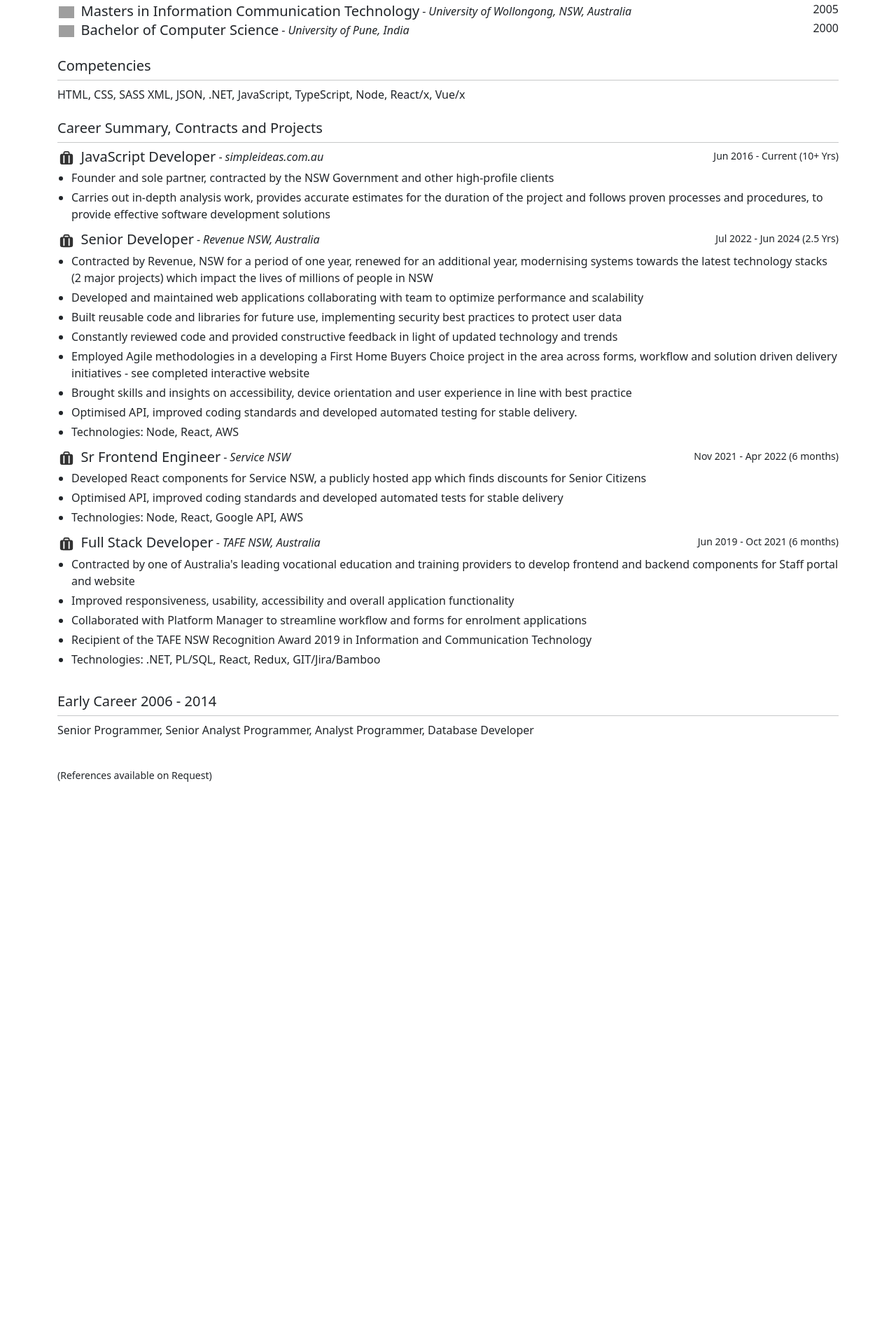
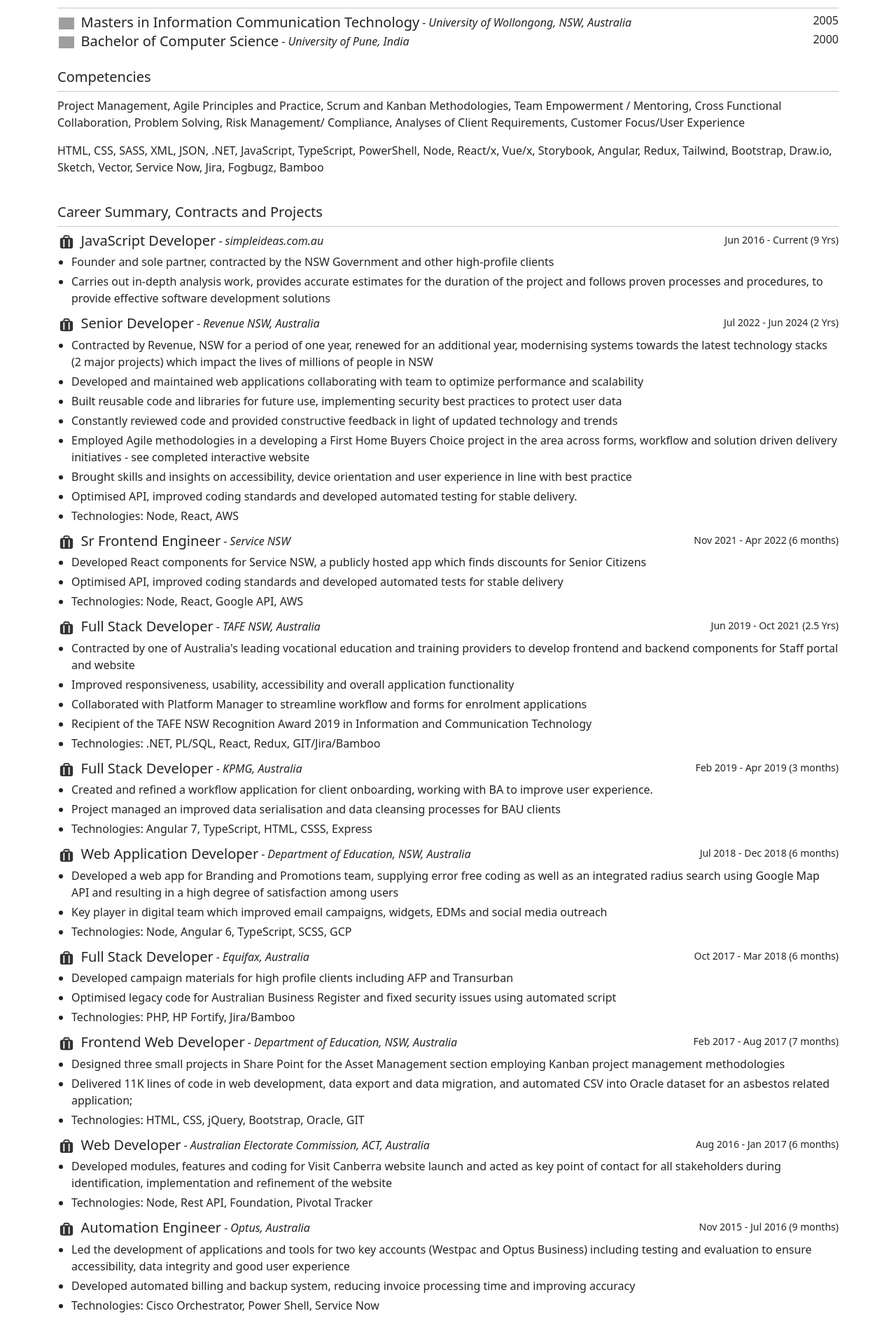
Before and after one commit to tofarshid/my-site, a React (Vite) app: page / in a window 1280 px wide. Shown: the part 447-2360 px from the top of the page at 70% size. Before the commit the page ends 1732 px from the top, so only its background shows below. Built offline with nearby package versions, Linux system fonts and the light colour scheme; grey boxes are pictures that could not be loaded.

Commit message:
01.05 added career summary

```diff
--- a/src/components/careerDesc.tsx
+++ b/src/components/careerDesc.tsx
@@ -11,8 +11,8 @@
 };
 
 const DescList = ({ list }: prop) => {
-    return list.map((item) => (
-        <li>
+    return list.map((item, key) => (
+        <li key={key}>
             <p className="m-0 mb-1">{item}</p>
         </li>
     ));
--- a/src/components/careerList.tsx
+++ b/src/components/careerList.tsx
@@ -27,3 +27,38 @@
     'Recipient of the TAFE NSW Recognition Award 2019 in Information and Communication Technology',
     'Technologies: .NET, PL/SQL, React, Redux, GIT/Jira/Bamboo',
 ];
+
+export const KPMG = [
+    'Created and refined a workflow application for client onboarding, working with  BA to improve user experience.',
+    'Project managed an improved data serialisation and data cleansing processes for BAU clients',
+    'Technologies: Angular 7, TypeScript, HTML, CSSS, Express',
+];
+
+export const DeptOfEducation1 = [
+    'Developed a web app for Branding and Promotions team, supplying error free coding as well as an integrated radius search using Google Map API and resulting in a  high degree of satisfaction among users',
+    'Key player in digital team which improved email campaigns, widgets, EDMs and social media outreach',
+    'Technologies: Node, Angular 6, TypeScript, SCSS, GCP',
+];
+
+export const Equifax = [
+    'Developed campaign materials for high profile clients including AFP and Transurban',
+    'Optimised legacy code for Australian Business Register and fixed security issues using automated script',
+    'Technologies: PHP, HP Fortify, Jira/Bamboo',
+];
+
+export const DeptOfEducation2 = [
+    'Designed three small projects in Share Point for the Asset Management section employing Kanban project management methodologies',
+    'Delivered 11K lines of code in web development, data export and data migration, and automated CSV into Oracle dataset for an asbestos related application;',
+    'Technologies: HTML, CSS, jQuery, Bootstrap, Oracle, GIT',
+];
+
+export const AEC = [
+    'Developed modules, features and coding for Visit Canberra website launch and acted as key point of contact for all stakeholders during identification, implementation and refinement of the website',
+    'Technologies: Node, Rest API, Foundation, Pivotal Tracker',
+];
+
+export const Optus = [
+    'Led the development of applications and tools for two key accounts (Westpac and Optus Business) including testing and evaluation to ensure accessibility, data integrity and good user experience',
+    'Developed automated billing and backup system, reducing invoice processing time and improving accuracy',
+    'Technologies: Cisco Orchestrator, Power Shell, Service Now',
+];
--- a/src/components/content.tsx
+++ b/src/components/content.tsx
@@ -4,7 +4,13 @@
 import { CareerHeading } from './careerHeading';
 import { CareerDesc } from './careerDesc';
 import {
+    AEC,
     deptOfCustomerService,
+    DeptOfEducation1,
+    DeptOfEducation2,
+    Equifax,
+    KPMG,
+    Optus,
     revenueNSW,
     simpleIdeas,
     TAFENSW,
@@ -15,7 +21,7 @@
             <div className="row row-cols-1 g-4">
                 <div className="col">
                     <SectionHeading title={'Professional Profile'} />
-                    <p className="m-0">
+                    <p>
                         Senior Developer who has significantly contributed to
                         overall success of teams and projects engaged in
                         solution delivery. Retained for successive contract
@@ -38,9 +44,18 @@
                 </div>
                 <div className="col">
                     <SectionHeading title={'Competencies'} />
-                    <p className="m-0">
-                        HTML, CSS, SASS XML, JSON, .NET, JavaScript, TypeScript,
-                        Node, React/x, Vue/x
+                    <p>
+                        Project Management, Agile Principles and Practice, Scrum
+                        and Kanban Methodologies, Team Empowerment / Mentoring,
+                        Cross Functional Collaboration, Problem Solving, Risk
+                        Management/ Compliance, Analyses of Client Requirements,
+                        Customer Focus/User Experience
+                    </p>
+                    <p>
+                        HTML, CSS, SASS, XML, JSON, .NET, JavaScript,
+                        TypeScript, PowerShell, Node, React/x, Vue/x, Storybook,
+                        Angular, Redux, Tailwind, Bootstrap, Draw.io, Sketch,
+                        Vector, Service Now, Jira, Fogbugz, Bamboo
                     </p>
                 </div>
                 <div className="col">
@@ -52,7 +67,7 @@
                             jobTitle="JavaScript Developer"
                             orgTitle="simpleideas.com.au"
                             fromAndTo="Jun 2016 - Current"
-                            duration="10+ Yrs"
+                            duration="9 Yrs"
                         />
                         <CareerDesc list={simpleIdeas} />
 
@@ -60,7 +75,7 @@
                             jobTitle="Senior Developer"
                             orgTitle="Revenue NSW, Australia"
                             fromAndTo="Jul 2022 - Jun 2024"
-                            duration="2.5 Yrs"
+                            duration="2 Yrs"
                         />
                         <CareerDesc list={revenueNSW} />
 
@@ -76,21 +91,66 @@
                             jobTitle="Full Stack Developer"
                             orgTitle="TAFE NSW, Australia"
                             fromAndTo="Jun 2019 - Oct 2021"
+                            duration="2.5 Yrs"
+                        />
+                        <CareerDesc list={TAFENSW} />
+
+                        <CareerHeading
+                            jobTitle="Full Stack Developer"
+                            orgTitle="KPMG, Australia"
+                            fromAndTo="Feb 2019 - Apr 2019"
+                            duration="3 months"
+                        />
+                        <CareerDesc list={KPMG} />
+
+                        <CareerHeading
+                            jobTitle="Web Application Developer"
+                            orgTitle="Department of Education, NSW, Australia"
+                            fromAndTo="Jul 2018 - Dec 2018"
                             duration="6 months"
                         />
-                        <CareerDesc list={TAFENSW} />
+                        <CareerDesc list={DeptOfEducation1} />
+
+                        <CareerHeading
+                            jobTitle="Full Stack Developer"
+                            orgTitle="Equifax, Australia"
+                            fromAndTo="Oct 2017 - Mar 2018"
+                            duration="6 months"
+                        />
+                        <CareerDesc list={Equifax} />
+
+                        <CareerHeading
+                            jobTitle="Frontend Web Developer"
+                            orgTitle="Department of Education, NSW, Australia"
+                            fromAndTo="Feb 2017 - Aug 2017"
+                            duration="7 months"
+                        />
+                        <CareerDesc list={DeptOfEducation2} />
+
+                        <CareerHeading
+                            jobTitle="Web Developer"
+                            orgTitle="Australian Electorate Commission, ACT, Australia"
+                            fromAndTo="Aug 2016 - Jan 2017"
+                            duration="6 months"
+                        />
+                        <CareerDesc list={AEC} />
+
+                        <CareerHeading
+                            jobTitle="Automation Engineer"
+                            orgTitle="Optus, Australia"
+                            fromAndTo="Nov 2015 - Jul 2016"
+                            duration="9 months"
+                        />
+                        <CareerDesc list={Optus} />
                     </div>
                 </div>
-                <div className="col">
+                <div className="col" style={{ marginBottom: '150px' }}>
                     <SectionHeading title="Early Career 2006 - 2014" />
                     <p>
                         Senior Programmer, Senior Analyst Programmer, Analyst
                         Programmer, Database Developer
                     </p>
                 </div>
-                <div className="col" style={{ marginBottom: '150px' }}>
-                    <small>(References available on Request)</small>
-                </div>
             </div>
         </div>
     );
--- a/src/components/header.tsx
+++ b/src/components/header.tsx
@@ -5,7 +5,15 @@
 import LinedIn from '../assets/linkedin.svg';
 import Website from '../assets/website.svg';
 
-export const Header = () => (
+export const Header = () => {
+    const navigateToExternalUrl = (
+        url: string,
+        shouldOpenNewTab: boolean = true
+    ) =>
+        shouldOpenNewTab
+            ? window.open(url, '_blank')
+            : (window.location.href = url);
+    return (
         <div className="row" style={{ padding: '32px 0 16px 0' }}>
             <div className="col-sm-12 col-lg-6">
                 <div className="d-flex flex-column">
@@ -37,9 +45,14 @@
                             type="button"
                             className="d-flex flex-row-reverse flex-lg-row text-decoration-none"
                         >
-                        <div className="text-black">tofarshid@gmail.com</div>
+                            <div className="text-black">
+                                tofarshid@gmail.com
+                            </div>
                             <div>
-                            <img src={Email} className="scale-header-image" />
+                                <img
+                                    src={Email}
+                                    className="scale-header-image"
+                                />
                             </div>
                         </a>
                     </div>
@@ -50,29 +63,44 @@
                         >
                             <div className="text-black">+61 409 544 422</div>
                             <div>
-                            <img src={Phone} className="scale-header-image" />
+                                <img
+                                    src={Phone}
+                                    className="scale-header-image"
+                                />
                             </div>
                         </a>
                     </div>
                     <div className="d-flex flex-row justify-content-sm-start justify-content-lg-end me-3 me-lg-0 mb-lg-1">
                         <a
                             type="button"
+                            href="https://www.linkedin.com/in/farshidkamal/"
+                            target="_blank"
+                            rel="noopener noreferrer"
                             className="d-flex flex-row-reverse flex-lg-row text-decoration-none"
                         >
                             <div className="text-black">Linked In</div>
                             <div>
-                            <img src={LinedIn} className="scale-header-image" />
+                                <img
+                                    src={LinedIn}
+                                    className="scale-header-image"
+                                />
                             </div>
                         </a>
                     </div>
                     <div className="d-flex flex-row justify-content-sm-start justify-content-lg-end me-3 me-lg-0 mb-lg-1">
                         <a
                             type="button"
+                            href="https://main.d3h2k6q5z31jv.amplifyapp.com/"
+                            target="_blank"
+                            rel="noopener noreferrer"
                             className="d-flex flex-row-reverse flex-lg-row text-decoration-none"
                         >
                             <div className="text-black">Website</div>
                             <div>
-                            <img src={Website} className="scale-header-image" />
+                                <img
+                                    src={Website}
+                                    className="scale-header-image"
+                                />
                             </div>
                         </a>
                     </div>
@@ -80,3 +108,4 @@
             </div>
         </div>
     );
+};
```
Lines whose indentation alone changed are shown as unchanged.
